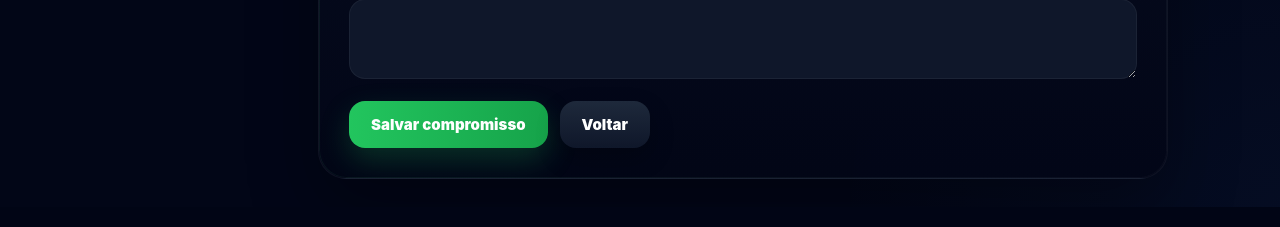
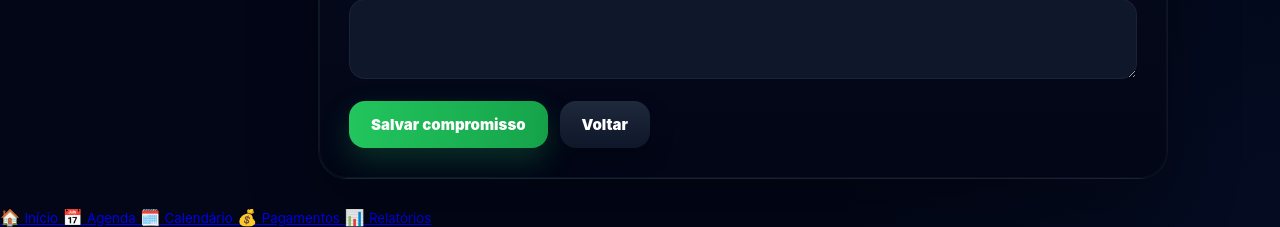
Before and after one commit to Mauricio3114/pepitas360, a Python web app: template templates/compromissos/novo.html in a window 1280 px wide. Shown: the part 1042-1269 px from the top of the page. Run offline with Jinja, Linux system fonts and the light colour scheme; the template is opened without the code that fills it, so the values that code supplies are empty.

Commit message:
pepitas360 premium dashboard e correcoes

```diff
--- a/templates/base.html
+++ b/templates/base.html
@@ -877,35 +877,36 @@
 
 </div>
 
-<div class="mobile-menu">
+<div class="mobile-bottom-menu">
 
-    <a href="{{ url_for('dashboard.index') }}">
+    <a href="{{ url_for('dashboard.index') }}"
+       class="{% if request.endpoint == 'dashboard.index' %}active{% endif %}">
         <span>🏠</span>
-        <span>Início</span>
+        <small>Início</small>
     </a>
 
-    {% if current_user.pode_acessar("agenda") %}
-    <a href="{{ url_for('compromissos.agenda') }}">
+    <a href="{{ url_for('compromissos.agenda') }}"
+       class="{% if request.endpoint == 'compromissos.agenda' %}active{% endif %}">
         <span>📅</span>
-        <span>Agenda</span>
-    </a>
-    {% endif %}
-
-    <a href="{{ url_for('compromissos.novo') }}">
-        <span>➕</span>
-        <span>Novo</span>
+        <small>Agenda</small>
     </a>
 
-    {% if current_user.pode_acessar("pagamentos") %}
-    <a href="{{ url_for('compromissos.pagamentos') }}">
+    <a href="{{ url_for('compromissos.calendario') }}"
+       class="{% if request.endpoint == 'compromissos.calendario' %}active{% endif %}">
+        <span>🗓️</span>
+        <small>Calendário</small>
+    </a>
+
+    <a href="{{ url_for('compromissos.pagamentos') }}"
+       class="{% if request.endpoint == 'compromissos.pagamentos' %}active{% endif %}">
         <span>💰</span>
-        <span>Pagamentos</span>
+        <small>Pagamentos</small>
     </a>
-    {% endif %}
 
-    <a href="{{ url_for('auth.logout') }}">
-        <span>🚪</span>
-        <span>Sair</span>
+    <a href="{{ url_for('relatorios.index') }}"
+       class="{% if request.endpoint == 'relatorios.index' %}active{% endif %}">
+        <span>📊</span>
+        <small>Relatórios</small>
     </a>
 
 </div>
```
